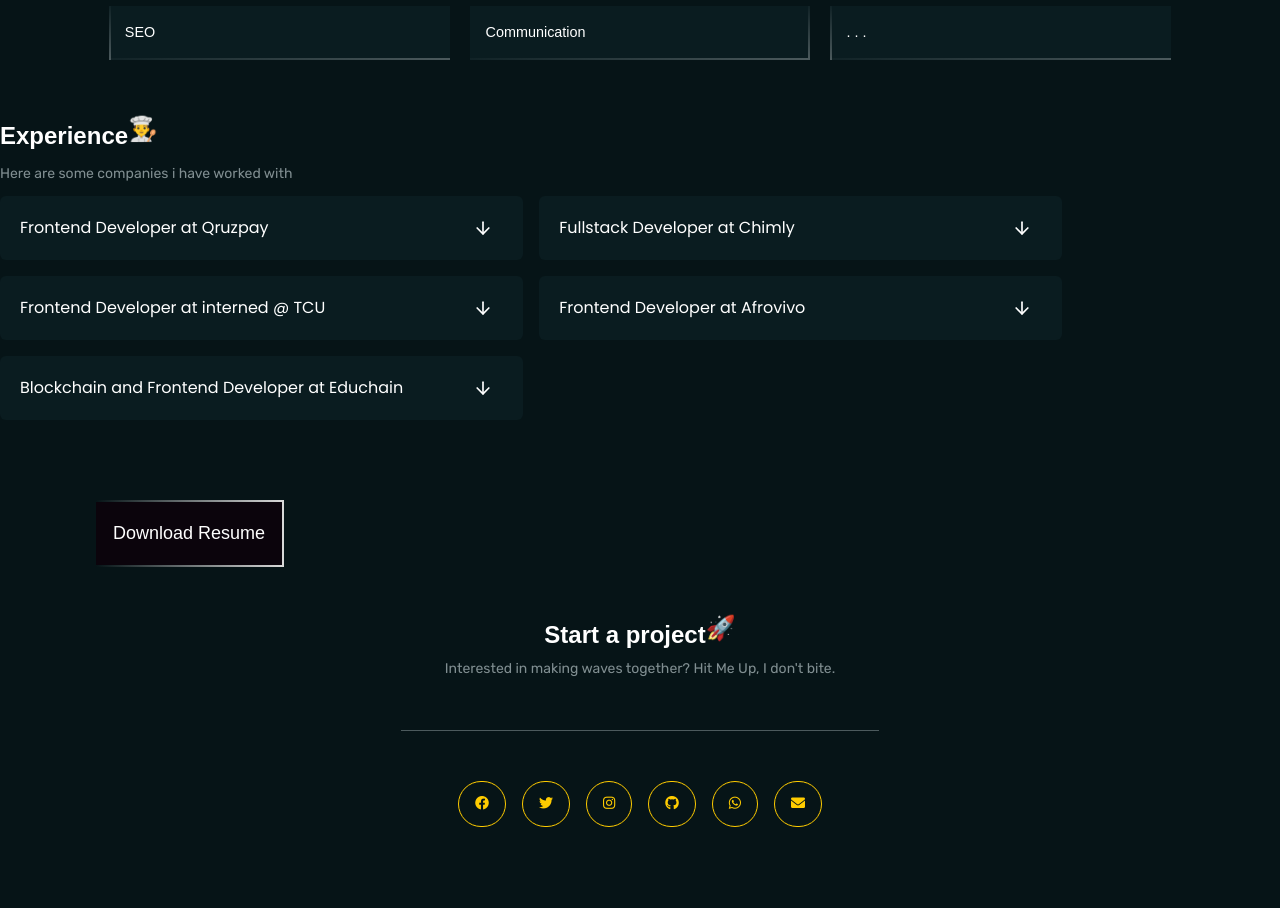
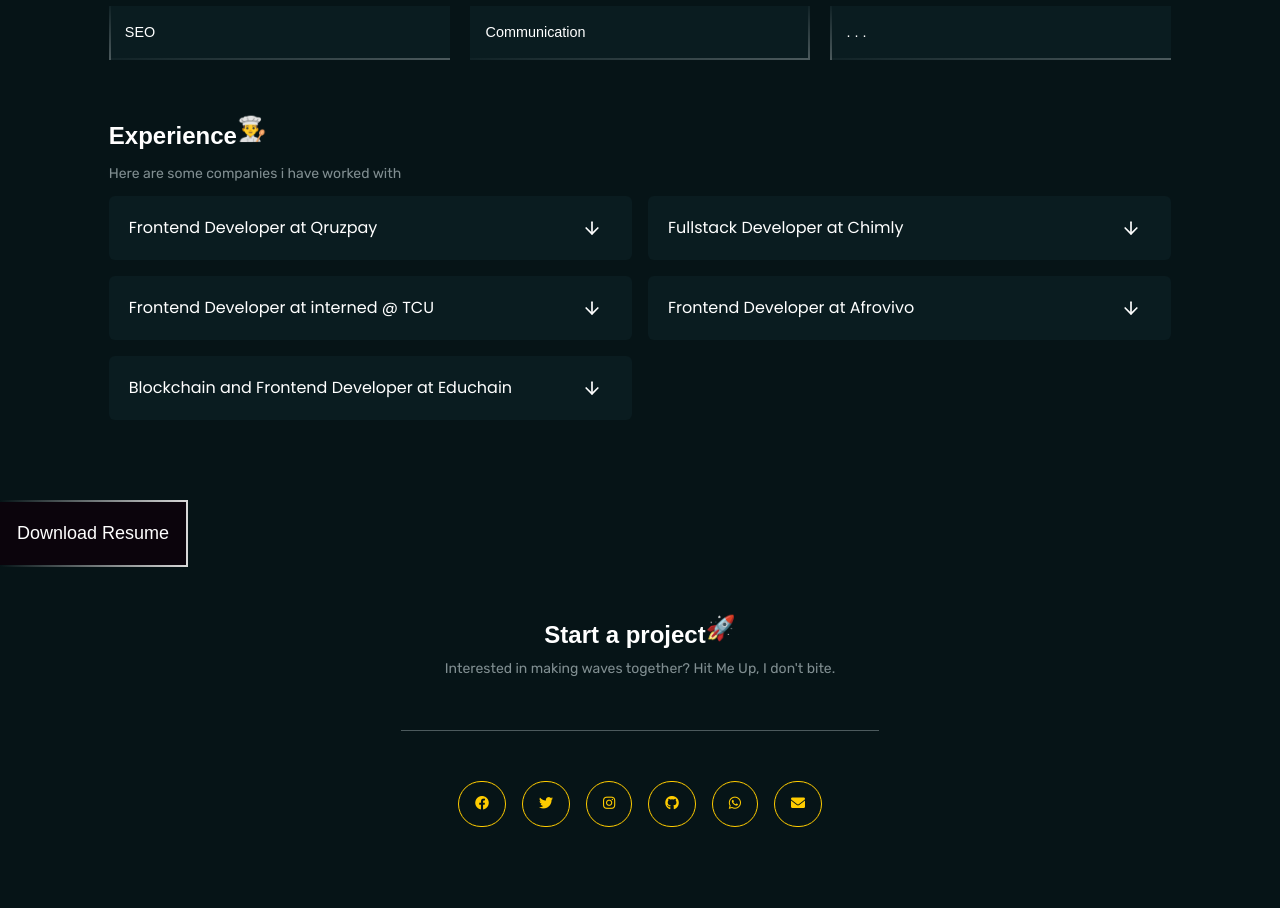
Before and after one commit to heyrapto/portfolio-, a React (Vite) app: page / in a window 1280 px wide. Shown: the part 2640-3548 px from the top of the page. Built offline with nearby package versions, Linux system fonts and the light colour scheme.

Commit message:
Update WorkExp.tsx

```diff
--- a/src/pages/WorkExp.tsx
+++ b/src/pages/WorkExp.tsx
@@ -49,7 +49,7 @@ const WorkExp = () => {
     }
     return(
         <section className="flex flex-col justify-center py-5">
-      <div className="flex">
+      <div className="flex justify-center">
         <div className="my_fixed_width">
           <h2 className="text-2xl font-bold font-clash">
             Experience
@@ -98,7 +98,7 @@ const WorkExp = () => {
             initial={{ opacity: 0, y: 20 }}
             whileInView={{ opacity: 1, y: 0 }}
             viewport={{ once: true }}
-            className="mt-20 pl-16 md:pl-24"
+            className="mt-20"
           >
             <Resume
               pdfUrl={resumeUrl}
```
